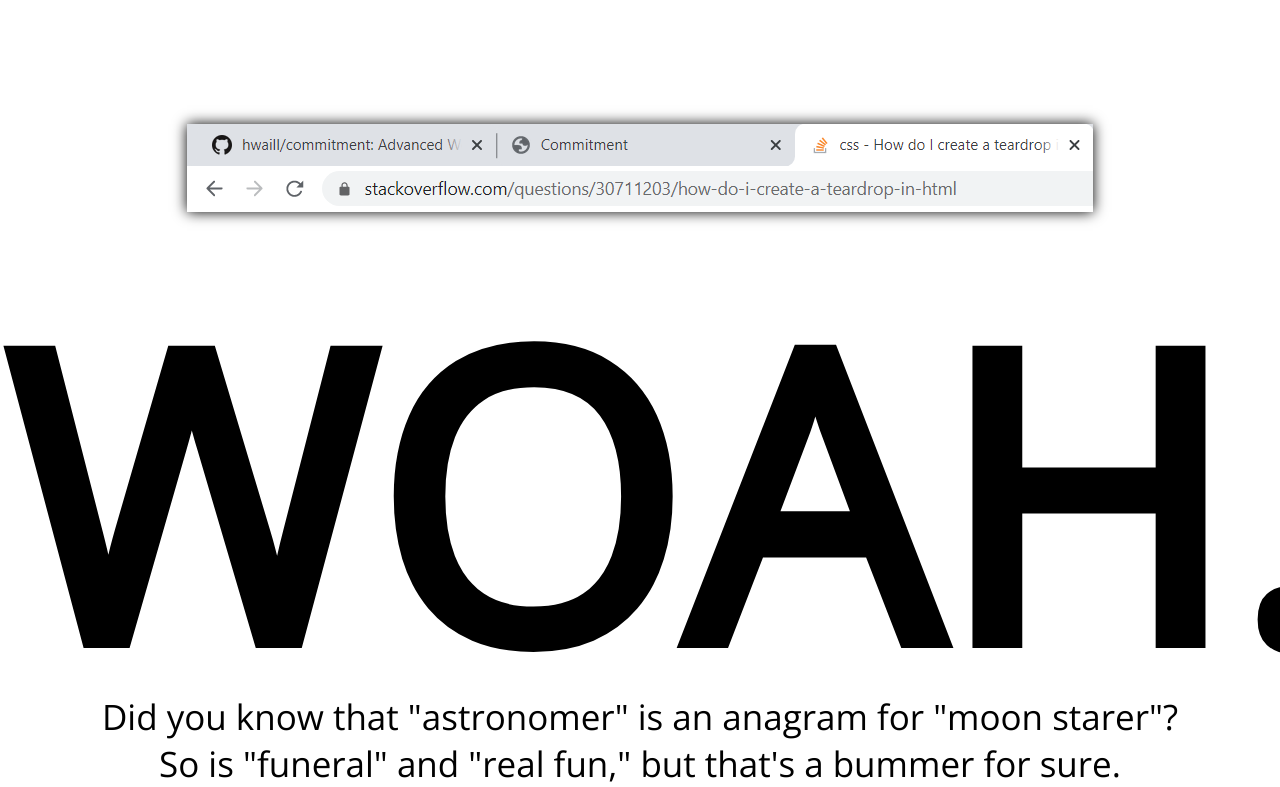
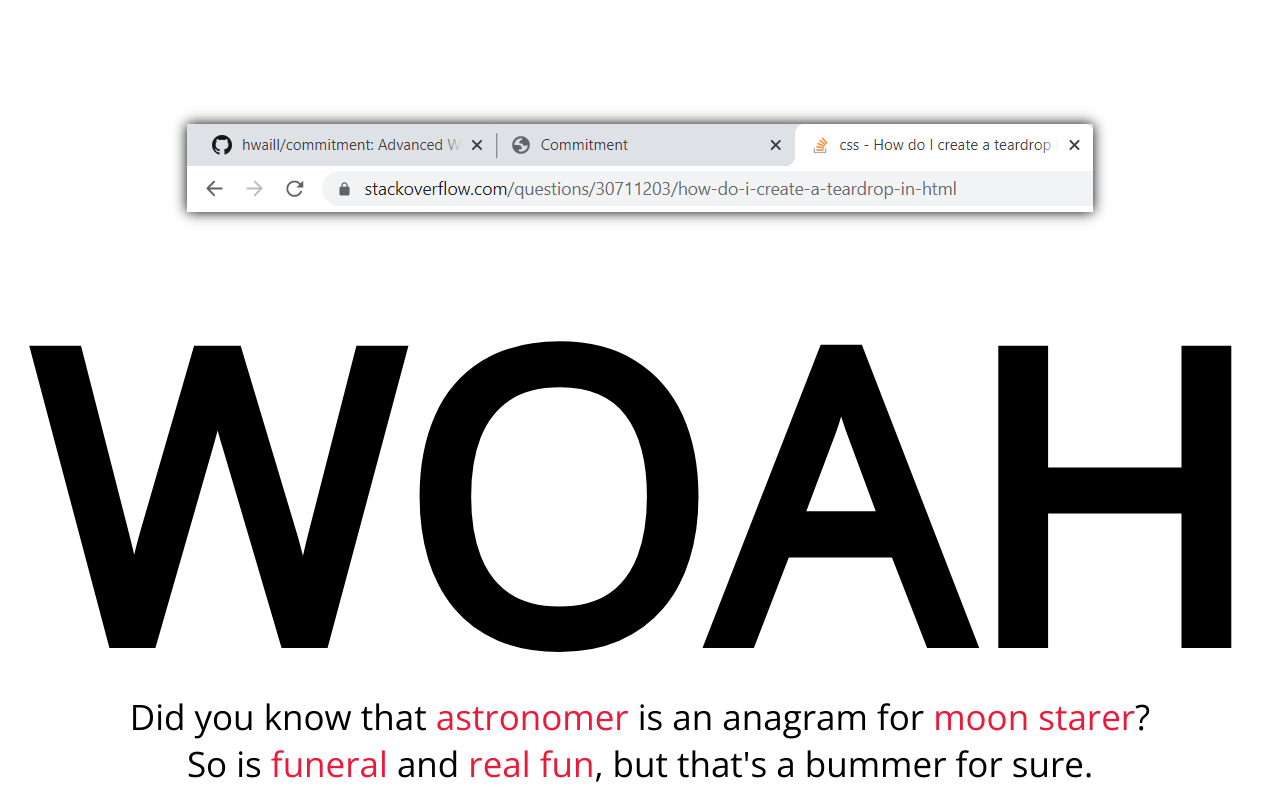
Before and after one commit to hwaill/commitment, a plain HTML site: page index.html in a window 1280 px wide. Shown: the part 5767-6554 px from the top of the page. Drawn offline with nearby package versions, Linux system fonts and the light colour scheme.

Commit message:
some formatting

```diff
--- a/index.html
+++ b/index.html
@@ -111,9 +111,10 @@
   <div id="tearImageHolder">
     <img id="tearSearchImage" src="assets/img/tearSearch.PNG" alt="how to make a teardrop in HTML search" />
   </div>
-  <div id="woah"><h1 id="woahTitle">WOAH.</h1></div>
-  <div id="anagramHolder"><h1 id="anagram">Did you know that "astronomer" is an anagram for "moon starer"?</h1></div>
-  <div id="anagramHolder"><h1 id="anagram">So is "funeral" and "real fun," but that's a bummer for sure.</h1></div>
+  <div id="woah"><h1 id="woahTitle">WOAH</h1></div>
+  <div id="anagramHolder"><h1 id="anagram">Did you know that <span id="jokeHighlight">astronomer</span> is an anagram for <span id="jokeHighlight">moon starer</span>?</h1></div>
+  <div id="anagramHolder"><h1 id="anagram">So is <span id="jokeHighlight">funeral</span> and <span id="jokeHighlight">real fun</span>, but that's a bummer for sure.</h1></div
+
   <script src="assets/js/script.js"></script>
 </body>
 </html>
```
